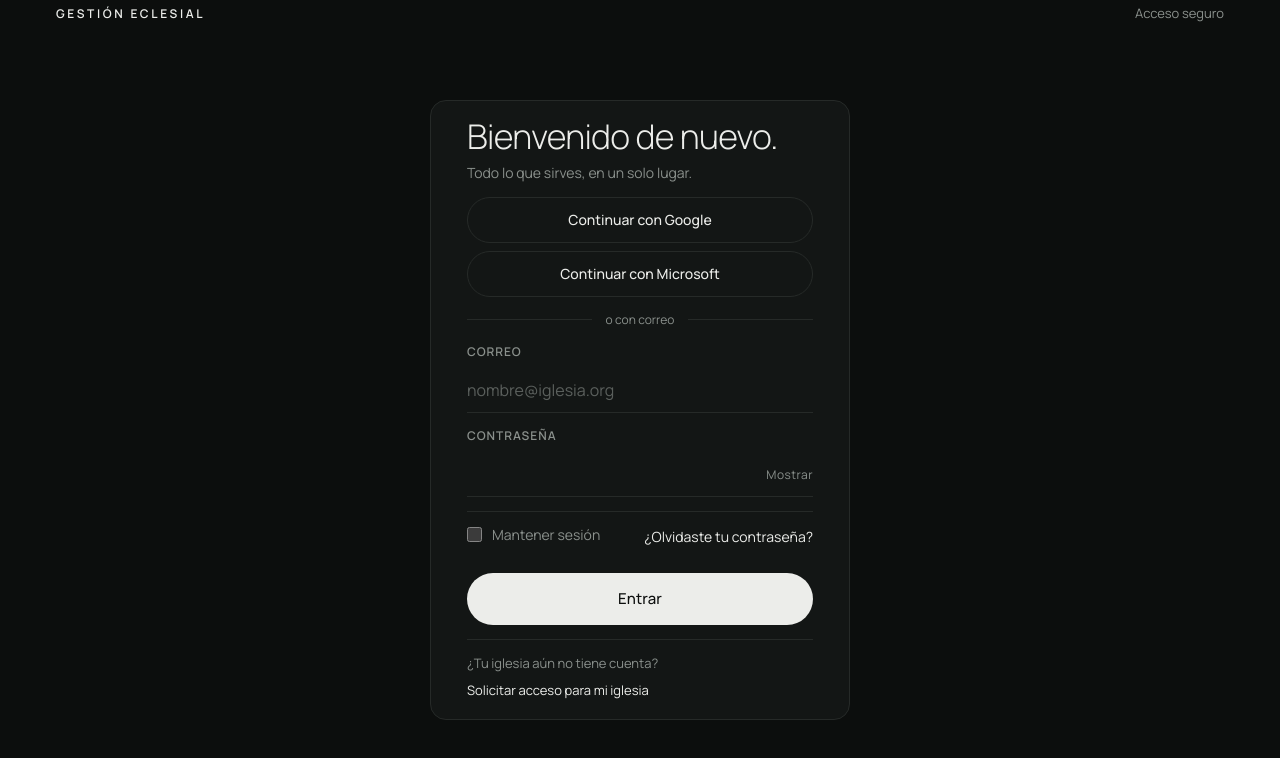
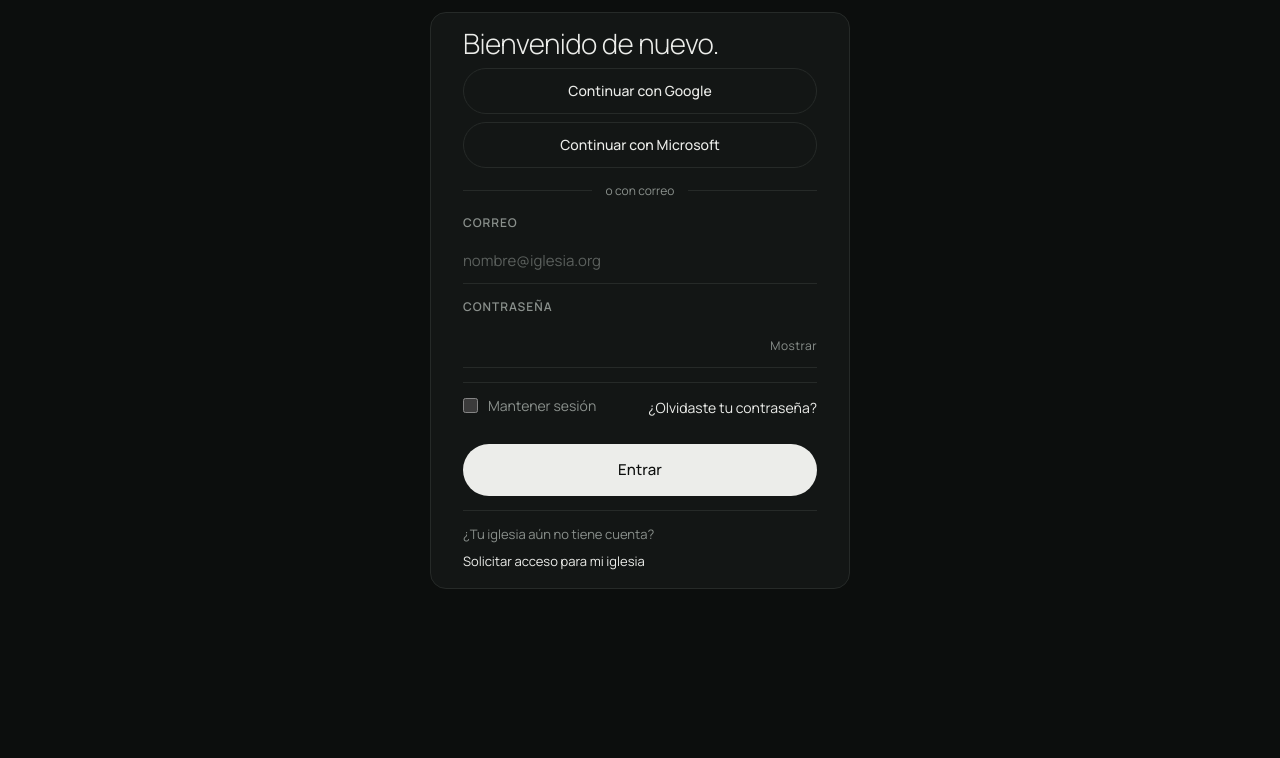
Before and after one commit to sankepanninde/zoe, a React (Vite) app in the folder frontend/: page /login in a window 1280 px wide. Shown: the top 758 px of the page. Built offline with nearby package versions, Linux system fonts and the light colour scheme; no server answers.

Commit message:
feat(login): aplicar diseño del kit y corregir build

```diff
--- a/frontend/src/ui/Cronograma.tsx
+++ b/frontend/src/ui/Cronograma.tsx
@@ -280,7 +280,7 @@ export function Cronograma({
             <span key={h} style={{ top: (h * 60 - 420) * 40 / 60 }}>{pad(h)}:00</span>
           ))}
         </div>
-        {dias.map((d, i) => {
+        {dias.map((d) => {
           const f = iso(d);
           return (
             <div key={f} className="cal__col">
--- a/frontend/src/ui/kit.css
+++ b/frontend/src/ui/kit.css
@@ -18,7 +18,7 @@
 *, *::before, *::after { box-sizing: border-box; }
 body {
   margin: 0;
-  background: var(--bg);
+  background: var(--surface);
   color: var(--fg);
   font: 400 15px/1.55 "Manrope", system-ui, -apple-system, "Segoe UI", sans-serif;
   -webkit-font-smoothing: antialiased;
@@ -318,7 +318,7 @@ select option:checked, select option:hover { background: var(--ink); color: var(
 .k-input:-webkit-autofill,
 .k-input:-webkit-autofill:hover,
 .k-input:-webkit-autofill:focus {
-  -webkit-box-shadow: 0 0 0 1000px var(--bg) inset;
+  -webkit-box-shadow: 0 0 0 1000px var(--surface) inset;
   -webkit-text-fill-color: var(--fg);
   caret-color: var(--fg);
   font-family: inherit;
@@ -384,3 +384,11 @@ select option:checked, select option:hover { background: var(--ink); color: var(
 }
 .k-disp__form .k-field:nth-child(3) { grid-column: 1 / -1; }
 .k-disp__horas { display: block; font-size: 11px; font-weight: 400; letter-spacing: 0.02em; text-transform: none; margin-top: 2px; font-variant-numeric: tabular-nums; }
+
+.k-page--compacta { padding-block: 12px; }
+.k-page--compacta .k-page__top { display: none; }
+.k-page--compacta .k-login-card { gap: 10px; padding: 16px 32px; }
+.k-page--compacta .k-heading h1 { font-size: 28px; }
+.k-page--compacta .k-heading p { display: none; }
+.k-page--compacta .k-provider { padding-block: 8px; }
+.k-page--compacta .k-input { font-size: 15px; }
```
